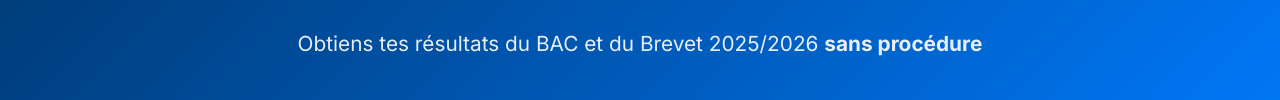
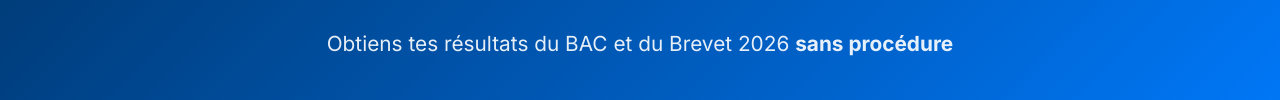
Before and after one commit to bacresultat/alkyai, a website: page index.html in a window 1280 px wide. Shown: the part 225-325 px from the top of the page. Drawn offline with Linux system fonts and the light colour scheme.

Commit message:
Add files via upload

```diff
--- a/index.html
+++ b/index.html
@@ -15,7 +15,7 @@
     <div class="logo-container">
       <img src="9448bfc1-2cb2-46be-924a-c9d4da2d4d9f.png" alt="Logo AlkyAI" class="logo">
       <h1 class="site-title">AlkyAI</h1>
-      <p class="subtitle">Obtiens tes résultats du BAC et du Brevet 2025/2026 <strong>sans procédure</strong></p>
+      <p class="subtitle">Obtiens tes résultats du BAC et du Brevet 2026 <strong>sans procédure</strong></p>
     </div>
     <div class="official-logos">
       <img src="Logo_du_Gouvernement_de_la_République_française_(2020).svg.png" alt="Logo Parcoursup" />
```
